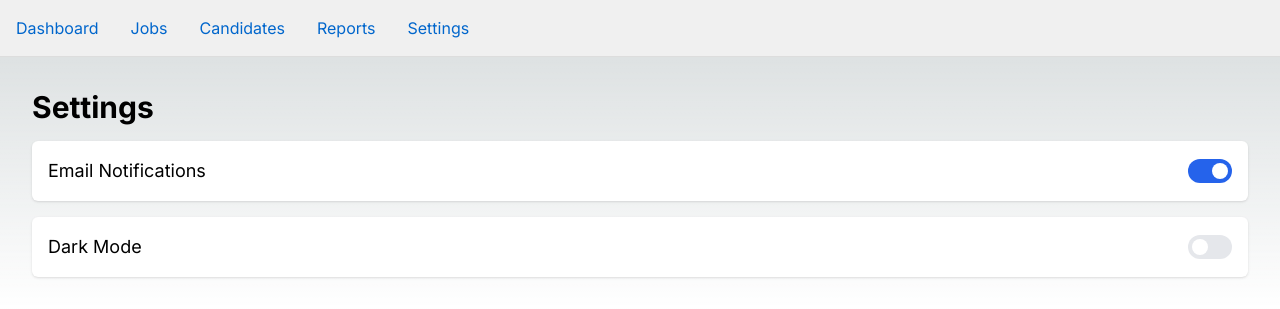
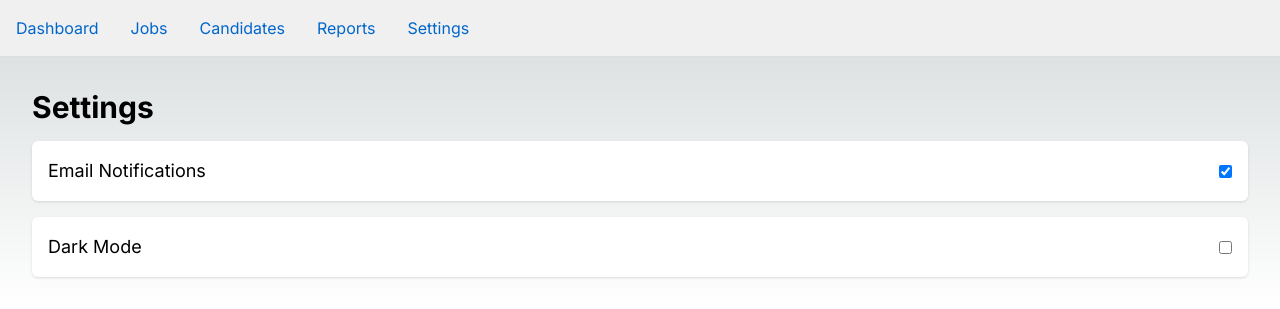
Before and after one commit to nitish0shr/hireloop, a Next.js app in the folder apps/web/: page /settings in a window 1280 px wide. Shown: the top 309 px of the page. Built offline with nearby package versions, Linux system fonts and the light colour scheme.

Commit message:
fix: replace settings page with functional toggles for notifications and dark mode

```diff
--- a/apps/web/app/settings/page.tsx
+++ b/apps/web/app/settings/page.tsx
@@ -1,4 +1,6 @@
-import { useState } from "react";
+'use client';
+
+import { useState } from 'react';
 
 export default function SettingsPage() {
   const [emailNotifications, setEmailNotifications] = useState(true);
@@ -7,36 +9,22 @@ export default function SettingsPage() {
   return (
     <div className="p-8">
       <h1 className="text-3xl font-bold mb-4">Settings</h1>
-
       <div className="space-y-4">
         <div className="flex items-center justify-between bg-white rounded-md shadow p-4">
           <span className="text-lg">Email Notifications</span>
-          <label className="inline-flex items-center cursor-pointer">
           <input
             type="checkbox"
-              className="sr-only peer"
             checked={emailNotifications}
             onChange={() => setEmailNotifications(!emailNotifications)}
           />
-            <div className="w-11 h-6 bg-gray-200 peer-focus:outline-none peer-focus:ring-2 peer-focus:ring-blue-500 rounded-full peer peer-checked:bg-blue-600 relative">
-              <span className={`absolute left-1 top-1 bg-white h-4 w-4 rounded-full transition-transform ${emailNotifications ? 'translate-x-5' : ''}`}></span>
         </div>
-          </label>
-        </div>
-
         <div className="flex items-center justify-between bg-white rounded-md shadow p-4">
           <span className="text-lg">Dark Mode</span>
-          <label className="inline-flex items-center cursor-pointer">
           <input
             type="checkbox"
-              className="sr-only peer"
             checked={darkMode}
             onChange={() => setDarkMode(!darkMode)}
           />
-            <div className="w-11 h-6 bg-gray-200 peer-focus:outline-none peer-focus:ring-2 peer-focus:ring-blue-500 rounded-full peer peer-checked:bg-blue-600 relative">
-              <span className={`absolute left-1 top-1 bg-white h-4 w-4 rounded-full transition-transform ${darkMode ? 'translate-x-5' : ''}`}></span>
-            </div>
-          </label>
         </div>
       </div>
     </div>
```
Lines whose indentation alone changed are shown as unchanged.
